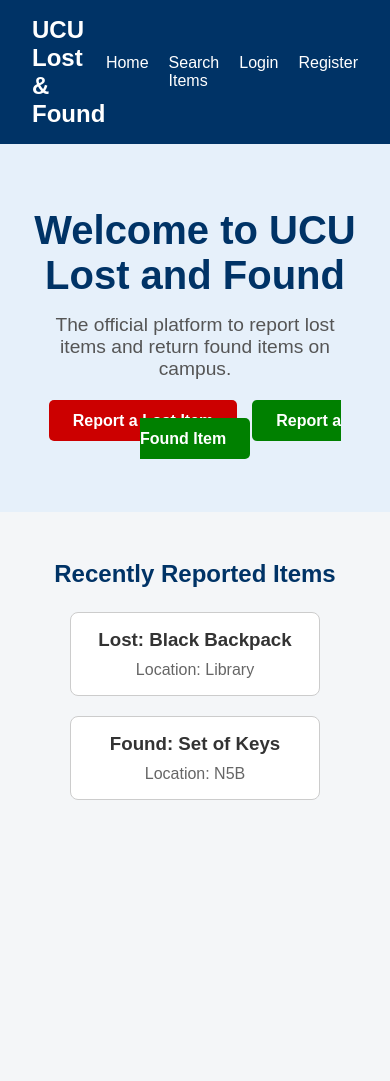
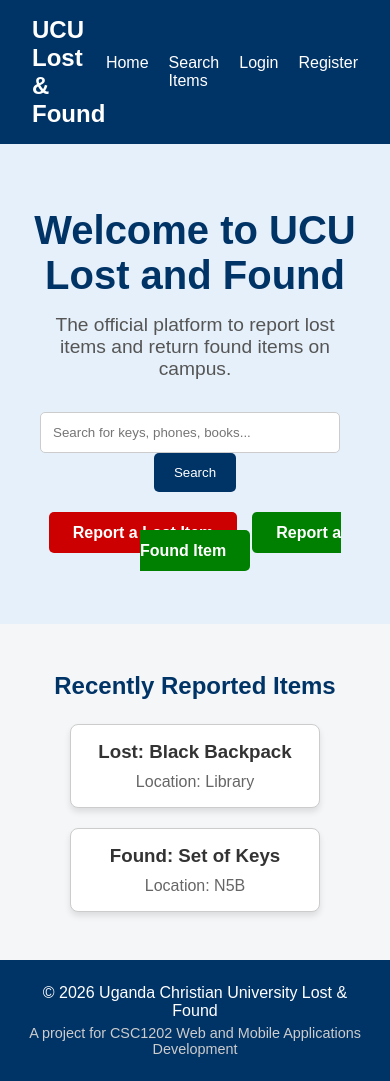
Before and after one commit to hadijahkaramagi7-ctrl/UCU_LOST_AND_FOUND, a React app in the folder frontend/: page / in a window 390 px wide. Before the commit the page ends 848 px from the top, so only its background shows below. Built offline with nearby package versions, Linux system fonts and the light colour scheme; the HTML template or start-up script is replaced by a standard one.

Commit message:
feat(frontend): finalize homepage, footer, search bar, and responsive mobile navigation

```diff
--- a/frontend/src/App.jsx
+++ b/frontend/src/App.jsx
@@ -5,7 +5,7 @@ import "./App.css";
 
 // YOUR WORK: The Homepage Component
 const Home = () => (
-  <div>
+  <div style={{ minHeight: "80vh" }}>
     {/* Hero Section */}
     <div
       style={{
@@ -23,6 +23,34 @@ const Home = () => (
         The official platform to report lost items and return found items on
         campus.
       </p>
+
+      {/* Search Bar */}
+      <div style={{ marginBottom: "2rem" }}>
+        <input
+          type="text"
+          placeholder="Search for keys, phones, books..."
+          style={{
+            padding: "12px",
+            width: "300px",
+            borderRadius: "5px",
+            border: "1px solid #ccc",
+            marginRight: "10px",
+          }}
+        />
+        <button
+          style={{
+            padding: "12px 20px",
+            backgroundColor: "#003366",
+            color: "white",
+            border: "none",
+            borderRadius: "5px",
+            cursor: "pointer",
+          }}
+        >
+          Search
+        </button>
+      </div>
+
       <div>
         <a
           href="/report-lost"
@@ -74,10 +102,11 @@ const Home = () => (
             borderRadius: "8px",
             width: "250px",
             backgroundColor: "white",
+            boxShadow: "0 4px 6px rgba(0,0,0,0.1)",
           }}
         >
           <h3 style={{ margin: "0 0 10px 0" }}>Lost: Black Backpack</h3>
-          <p style={{ color: "#666" }}>Location: Library</p>
+          <p style={{ color: "#666", margin: 0 }}>Location: Library</p>
         </div>
         <div
           style={{
@@ -86,25 +115,51 @@ const Home = () => (
             borderRadius: "8px",
             width: "250px",
             backgroundColor: "white",
+            boxShadow: "0 4px 6px rgba(0,0,0,0.1)",
           }}
         >
           <h3 style={{ margin: "0 0 10px 0" }}>Found: Set of Keys</h3>
-          <p style={{ color: "#666" }}>Location: N5B</p>
+          <p style={{ color: "#666", margin: 0 }}>Location: N5B</p>
         </div>
       </div>
     </div>
   </div>
 );
 
+// YOUR WORK: The Footer Component
+const Footer = () => (
+  <footer
+    style={{
+      backgroundColor: "#003366",
+      color: "white",
+      textAlign: "center",
+      padding: "1.5rem",
+      marginTop: "auto",
+    }}
+  >
+    <p style={{ margin: "0 0 5px 0" }}>
+      © 2026 Uganda Christian University Lost & Found
+    </p>
+    <p style={{ margin: 0, fontSize: "0.9rem", color: "#ccc" }}>
+      A project for CSC1202 Web and Mobile Applications Development
+    </p>
+  </footer>
+);
+
 function App() {
   return (
     <Router>
+      <div
+        style={{ display: "flex", flexDirection: "column", minHeight: "100vh" }}
+      >
         <Navbar />
         <Routes>
           <Route path="/" element={<Home />} />
           {/* Sarah will add her <Route path="/login" ... /> here later */}
           {/* Norah will add her <Route path="/search" ... /> here later */}
         </Routes>
+        <Footer />
+      </div>
     </Router>
   );
 }
```
Lines whose indentation alone changed are shown as unchanged.
